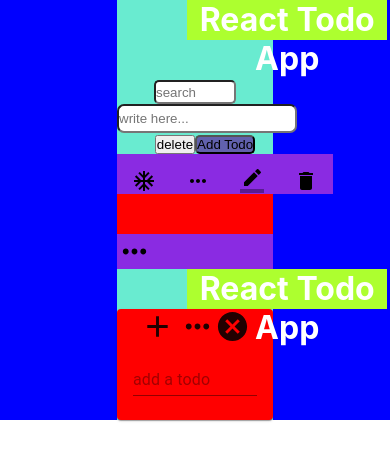
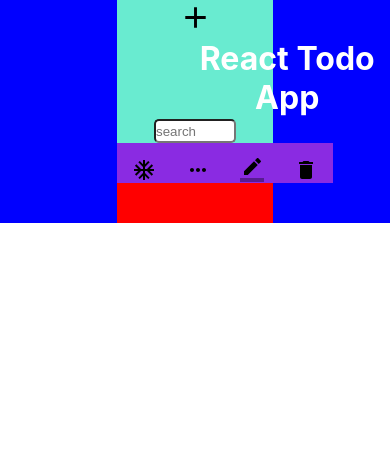
Before and after one commit to dijayst/react-todo, a React (Create React App) app: page / in a window 390 px wide. Shown: the top 460 px of the page. Built offline with nearby package versions, Linux system fonts and the light colour scheme.

Commit message:
responsive

```diff
--- a/src/Edit.js
+++ b/src/Edit.js
@@ -3,11 +3,14 @@
 import { Card, CardContent, TextField } from '@material-ui/core';
 import {Add,Cancel} from '@material-ui/icons';
 import { makeStyles } from '@material-ui/core';
+import Delete from '@material-ui/icons/Delete';
 
 
 const useStyles=makeStyles({
-   bgd:{
-      backgroundColor:"red",
+   card:{
+      height:"100%",
+      width:"70%",
+     margin:"0% 0% 0% 15%"
    }
 })
 const Edit = (props) => {
@@ -38,13 +41,9 @@
 
 
     return (
-        <div style={props.redcolor}>
+        <div >
               <div>
               <nav className="navbar">
-                  <div  className="icon">
-               < MoreHoriz  fontSize="large" onClick={props.handlecolor}/>
-
-                  </div>
 <ul className={props.menu ? 'nav-menu active' : 'nav-menu'}>
 <div className="icon1">< MoreHoriz fontSize="large" onClick={props.handlecolor}/></div>
     <li style={props.redcolor} onClick={props.color} className="nav-item active" >hello</li>
@@ -55,13 +54,13 @@
 
 
 </ul>
-
+<Delete onClick={props.handledelete} />
                   </nav>
 
-                  <h1>React Todo App</h1>        { /*<div  className="icon"><Add/> < MoreHoriz  fontSize="large" onClick={handlemenu}/><Delete/></div>*/}
+               { /*<div  className="icon"><Add/> < MoreHoriz  fontSize="large" onClick={handlemenu}/><Delete/></div>*/}
 </div>
-                  <Card className={classes.bgd}>
-                 <Add fontSize="large" /> < MoreHoriz  fontSize="large" onClick={props.handlecolor}/><Cancel fontSize="large" onClick={props.submit}/>
+                  <Card className={classes.card} style={props.redcolor}>
+               <div className="carddiv">  <Add fontSize="large" /> < MoreHoriz  fontSize="large" onClick={props.handlecolor}/><Cancel fontSize="large" onClick={props.submit}/></div>
                      <CardContent>
                         <TextField placeholder="add a todo" multiline value={props.name} id="todo" onChange={props.change}/>
 
--- a/src/Todo.css
+++ b/src/Todo.css
@@ -13,6 +13,13 @@
     height: 100%;
     text-align: center;
 }
+.carddiv{
+    display: flex;
+    list-style: none;
+    background-color: blueviolet;
+    justify-content: space-between;
+
+}
 .todo{
     background-color: red;
     width: 40%;
@@ -25,7 +32,6 @@
 }
 
 h1 {
-    background-color: greenyellow;
     color:var(--background-color);
     margin: 0% 16% 0% 0%;
 width: 200px;
@@ -118,7 +124,7 @@
     width: 100%;
     height: 90vh;
     position: fixed;
-    top: 80px;
+    top: -80px;
     left: -100%;
     opacity: 1;
     transition: all 0.5s ease;
--- a/src/Todo.js
+++ b/src/Todo.js
@@ -4,7 +4,7 @@
 import BorderColor from '@material-ui/icons/BorderColor';
 import MoreHoriz from '@material-ui/icons/MoreHoriz';
 import Delete from '@material-ui/icons/Delete';
-import {AcUnitOutlined} from '@material-ui/icons';
+import {AcUnitOutlined, Add} from '@material-ui/icons';
 import Edit from "./Edit";
 
 const Todo = () => {
@@ -18,6 +18,11 @@
 const [menublue, setmenublue] = useState(color.blue)
 const [menuyellow, setMenuyellow] = useState(color.yellow)
 const [menupurple, setMenupurple] = useState(color.purple)
+const [edit, setedit] = useState(false)
+
+const handleedit=()=>{
+    setedit(!edit)
+}
 
 const colorchange=()=>{
     setmenured(color.blue);
@@ -73,7 +78,7 @@
 
             <div className="enterinput" style={menured} >
 
-
+                <Add fontSize="large" onClick={handleedit}/>
 
 
 
@@ -83,12 +88,6 @@
           <br/>
 
                   <div><input type="text" className="search"placeholder="search"/></div>
-<form onSubmit={handlesubmit}>
-
-          <input type="text" className="input"  placeholder="write here..." value={input} onChange={change}/>
-          <button className="btn2" onClick={handledelete}>delete</button>
-                <button className="btn" type="submit">Add Todo</button>
-    </form>
              </div>
 
 <ul className="todooutput">
@@ -120,8 +119,10 @@
 
 <br/>
 <br/>
-<Edit name={input} data={handlesubmit} menu={menu} handlecolor={handlemenu} redcolor={menured} pup={menupurple} bluecolor={menublue} yellow={menuyellow} color={colorchange} submit={handlesubmit} change={change}/>
-        </div>
+<section>
+    {edit?<Edit name={input} data={handlesubmit} menu={menu} handlecolor={handlemenu} redcolor={menured} pup={menupurple} bluecolor={menublue} yellow={menuyellow} color={colorchange} submit={handlesubmit} change={change} handledelete={handledelete}/>:null}
+</section>
+ </div>
     )
 }
 
```
